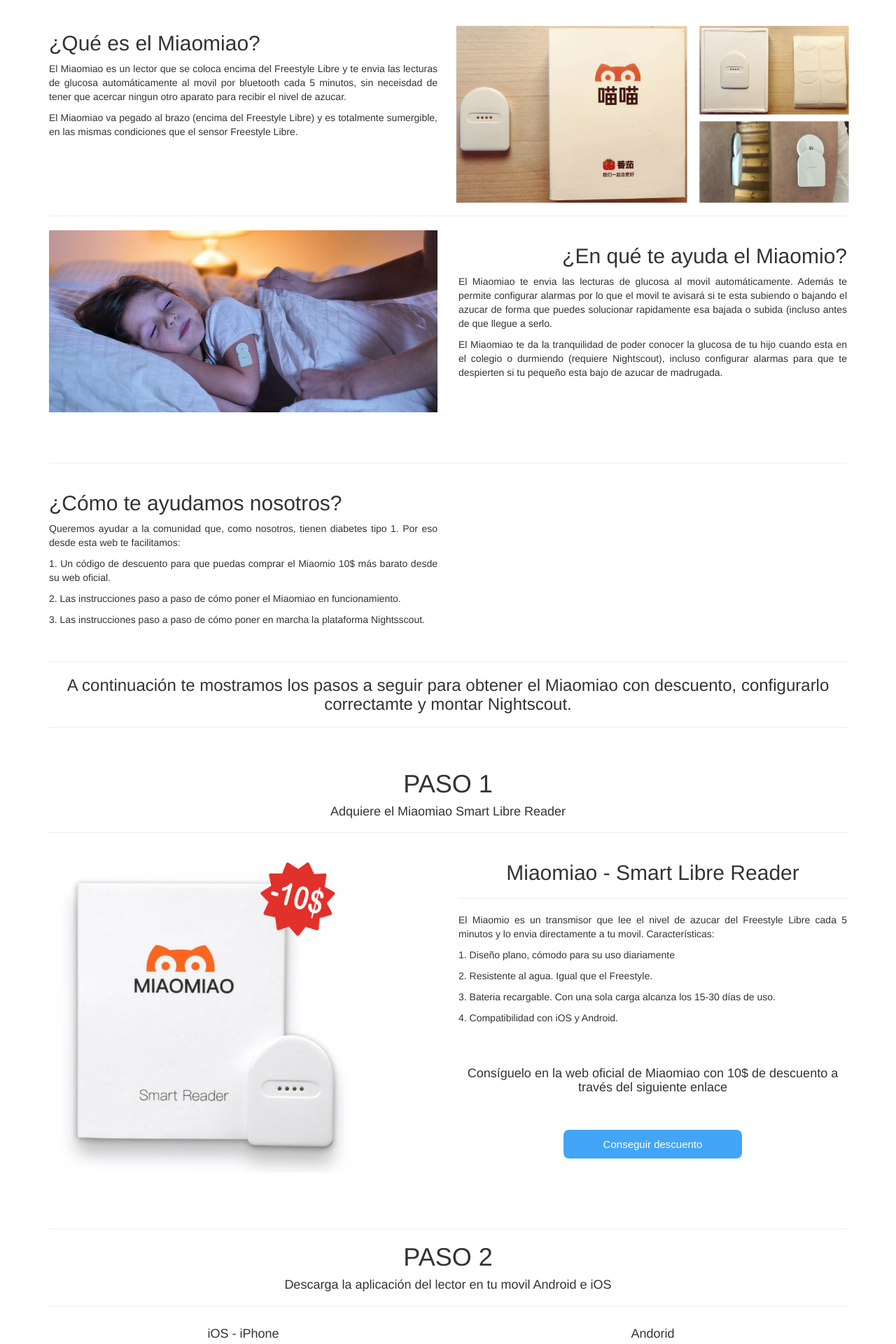
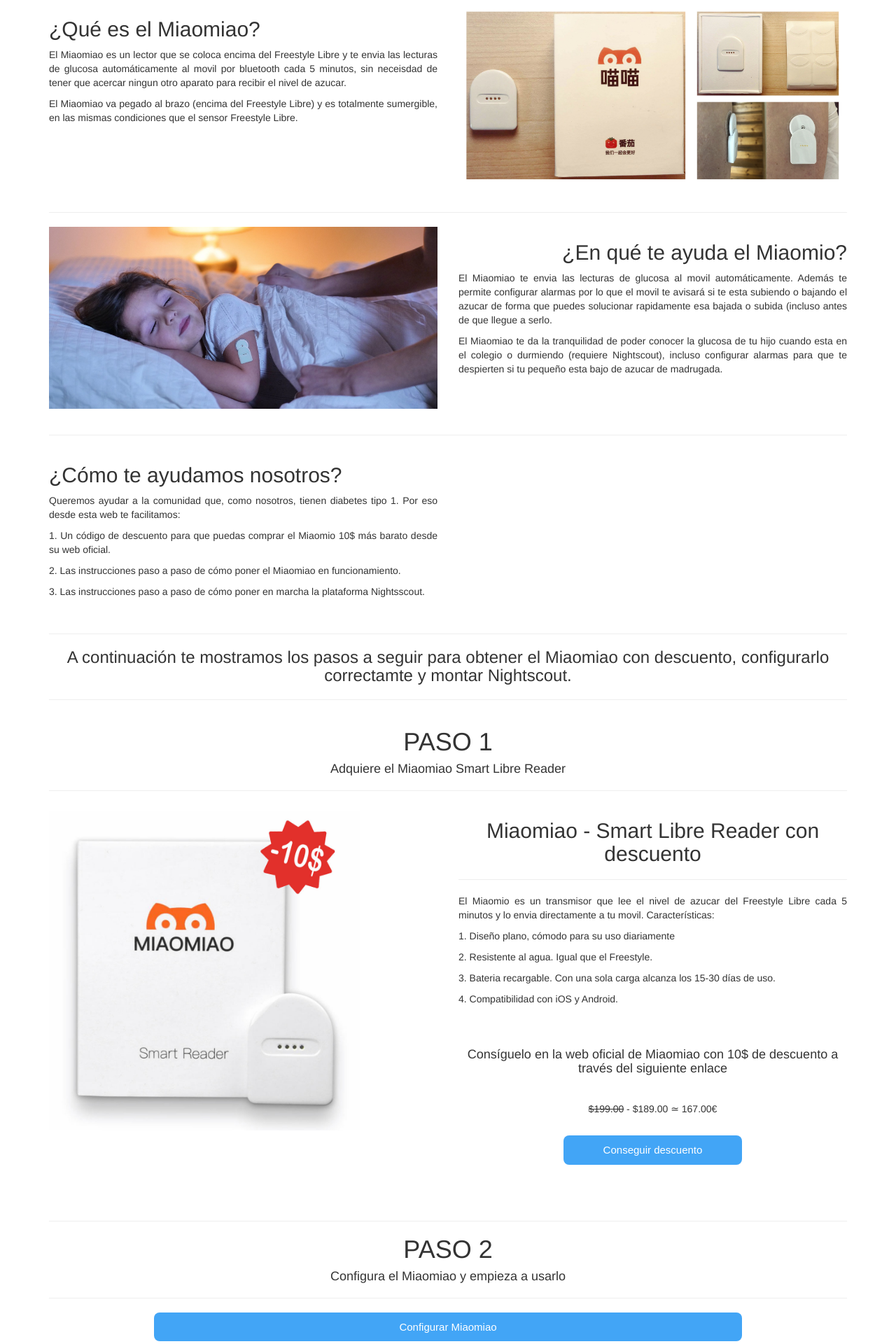
Before and after one commit to danfg95/diabeteslife, a PHP site: page /index.html in a window 1280 px wide. Shown: the part 440-2360 px from the top of the page at 70% size. Run offline with PHP 8.4, Linux system fonts and the light colour scheme; some libraries are stand-ins or nearby versions; some web fonts are replaced.

Commit message:
- Removed step 2 and 3 in index.html

```diff
--- a/css/products.css
+++ b/css/products.css
@@ -14,7 +14,7 @@
     position: relative;
     width: 100%;
     height: 0;
-    padding-bottom: 56.25%;
+    padding-bottom: 50%;
 }
 
 .desc-image {
--- a/index.html
+++ b/index.html
@@ -1,7 +1,7 @@
 <!DOCTYPE html>
 <html lang="es">
 <head>
-  <title>DiabetLife - Productos de diabetes con descuento</title>
+  <title>DiabetLife - Convierte el Freestyle a MCG</title>
   <meta charset="utf-8">
   <meta name="viewport" content="width=device-width, initial-scale=1">
   <link rel="stylesheet" href="https://maxcdn.bootstrapcdn.com/bootstrap/3.3.7/css/bootstrap.min.css">
@@ -41,10 +41,10 @@
           <div class="collapse navbar-collapse" id="bs-example-navbar-collapse-1">
               <ul class="nav navbar-nav navbar-right">
               	<li>
-                    <a class="animation" href="">Miaomiao</a>
+                    <a class="animation" href="miaomiao.html">Miaomiao</a>
                 </li>
                 <li>
-                    <a class="animation" href="">Nightscout</a>
+                    <a class="animation" href="miaomiao.html">Nightscout</a>
                 </li>
                 <!--<li class="dropdown">
                     <a href="#" class="dropdown-toggle animation" data-toggle="dropdown">Descuentos<b class="caret"></b></a>
@@ -99,7 +99,7 @@
 	<div class="container">
 		<div class="row">
 	      <div class="col-md-12">
-	      	<br><br>
+	      	<br>
 	      </div>
 	  	</div>
 	  <div class="row">
@@ -110,15 +110,14 @@
 	        <p class="desc-text">El Miaomiao va pegado al brazo (encima del Freestyle Libre) y es totalmente sumergible, en las mismas condiciones que el sensor Freestyle Libre. </p>
 	      </div>
 	      <div class="col-md-6">
+	      	<div class="desc-image-container">
 	      		<img class="desc-image" src="images/miaomiao-photos.jpg">
 	      	</div>
 	      </div>
 	  </div>
-
-	<div class="container">
 	  <div class="row">
 	  	<div class="col-md-12">
-	      	<br><br><br><br><hr>
+	  		<hr>
 	  	</div>
 	  </div>
 	  <div class="row">
@@ -135,9 +134,6 @@
 	      			alarmas para que te despierten si tu pequeño esta bajo de azucar de madrugada.</p>
 	      </div>
 	  </div>
-	</div>
-
-	<div class="container">
 	  <div class="row">
 	      <div class="col-md-12">
 	      	<hr>
@@ -155,6 +151,7 @@
 
 	      </div>
 	  </div>
+
 	</div>
 
 	<div class="container">
@@ -171,7 +168,7 @@
 <div class="container">
   <div class="row">
       <div class="col-md-12">
-        <br><h1 class="step-type">PASO 1</h1>
+        <h1 class="step-type">PASO 1</h1>
         <h4 class="step-type">Adquiere el Miaomiao Smart Libre Reader</h4><hr>
       </div>
   </div>
@@ -183,7 +180,7 @@
         <img class="step1-image" src="images/miaomiao_10.jpg">
       </div>
       <div class="col-md-6">
-        <h2 class="step-type">Miaomiao - Smart Libre Reader</h2>
+        <h2 class="step-type">Miaomiao - Smart Libre Reader con descuento</h2>
         <hr>
         <p class="step-text-type">El Miaomio es un transmisor que lee el nivel de azucar del Freestyle Libre cada 5 minutos y lo envia directamente a tu movil. Características:</p>
         <p class="step-text-type">1. Diseño plano, cómodo para su uso diariamente</p>
@@ -191,7 +188,8 @@
         <p class="step-text-type">3. Bateria recargable. Con una sola carga alcanza los 15-30 días de uso.</p>
         <p class="step-text-type">4. Compatibilidad con iOS y Android.</p>
         <br><br>
-        <h4 class="step-type">Consíguelo en la web oficial de Miaomiao con 10$ de descuento a través del siguiente enlace</h4><br><br>
+        <h4 class="step-type">Consíguelo en la web oficial de Miaomiao con 10$ de descuento a través del siguiente enlace</h4><br>
+        <h5 class="step-type"><strike>$199.00</strike> - $189.00 ≃ 167.00€</h5><br>
         <a href="http://miaomiao.refr.cc/danfg95" target="_blank" class="btn btn_products">Conseguir descuento</a>
       </div>
   </div>
@@ -201,29 +199,8 @@
   <div class="row">
       <div class="col-md-12">
         <br><br><br><hr><h1 class="step-type">PASO 2</h1>
-        <h4 class="step-type">Descarga la aplicación del lector en tu movil Android e iOS</h4><hr>
-      </div>
-  </div>
-</div>
-
-<div class="container">
-  <div class="row">
-      <div class="col-md-6">
-        <h4 class="step-type">iOS - iPhone</h3><hr>
-        <p class="step-text-type">Se utiliza la aplicación Spike. Esta aplicación se conecta directamente con el Miaomiao y recibe lecturas de glucosa cada 5 minutos. Para descargarla debes seugir los sigueintes pasos:</p>
-        <img class="moblie-image" src="images/spike-apple.jpg"><br>
-        <p class="step-text-type">1. Accede a su página web oficial y solicita su descarga.</p>
-        <p class="step-text-type">2. Rececibirás un mail con las instrucciones de descarga y pasos a seguir para su instalación (debes abrir este mail desde el iPhone).</p><br>
-        <a href="https://spike-app.com/#installation" target="_blank" class="btn btn_products">Instalar Spike</a>
-      </div>
-      <div class="col-md-6">
-        <h4 class="step-type">Andorid</h4><hr>
-        <p class="step-text-type">Se utiliza la aplicación xDrip+. Esta aplicación se conecta directamente con el Miaomiao y recibe lecturas de glucosa cada 5 minutos. Para descargarla debes seugir los sigueintes pasos:</p>
-        <img class="moblie-image" src="images/xdrip-android.jpg"><br>
-        <p class="step-text-type">1. Accede al enlace de descarga que se muestra debajo de este texto (debes acceder desde el movil Android).</p>
-        <p class="step-text-type">2. Guarda la descarga (termina en .apk) y posteriormemte ve a la carpeta de descargar de tu movil.</p>
-        <p class="step-text-type">3. Pulsa sobre la descarga y dale click a instalar.</p><br>
-         <a href="https://bit.do/xdrip-plus" target="_blank" class="btn btn_products">Instalar xDrip+</a>
+        <h4 class="step-type">Configura el Miaomiao y empieza a usarlo</h4><hr>
+        <a href="miaomiao.html" target="_blank" class="btn btn_products">Configurar Miaomiao</a>
       </div>
   </div>
 </div>
@@ -232,41 +209,8 @@
   <div class="row">
       <div class="col-md-12">
         <br><br><br><hr><h1 class="step-type">PASO 3</h1>
-        <h4 class="step-type">Configurar y utilizar Spike / xDrip+</h4><hr>
-      </div>
-  </div>
-</div>
-
-<div class="container">
-  <div class="row">
-      <div class="col-md-6">
-        <h4 class="step-type">iOS - iPhone</h3><hr>
-          <div class="video-container">
-            <iframe src="https://www.youtube.com/embed/GdAkpPxX8eY" frameborder="0" allowfullscreen class="video"></iframe>
-          </div>
-      </div>
-      <div class="col-md-6">
-        <h4 class="step-type">Andorid</h4><hr>
-          <div class="video-container">
-            <iframe src="https://www.youtube.com/embed/Y1j5y-MVLVY" frameborder="0" allowfullscreen class="video"></iframe>
-          </div>
-      </div>
-  </div>
-</div>
-
-<div class="container">
-  <div class="row">
-      <div class="col-md-12">
-        <br><br><br><hr><h1 class="step-type">PASO 4</h1>
         <h4 class="step-type">Configurar Nightscout para ver tu glucosa desde otros dispositivos</h4><hr>
-      </div>
-  </div>
-</div>
-
-<div class="container">
-  <div class="row">
-      <div class="col-md-12">
-        <p class="step-type">Próximamente subiremos las guias para configurar Nightscout y poder ver la glucosa desde cualquier ordenador o movil con acceso a internet.</p>
+        <a href="miaomiao.html" target="_blank" class="btn btn_products">Configurar Nightscout</a>
       </div>
   </div>
 </div>
```
Also changed, not shown: miaomiao.html (renamed from seguridadsocial.html, +88 -66 lines), 1 other file. Lines whose indentation alone changed are shown as unchanged.
